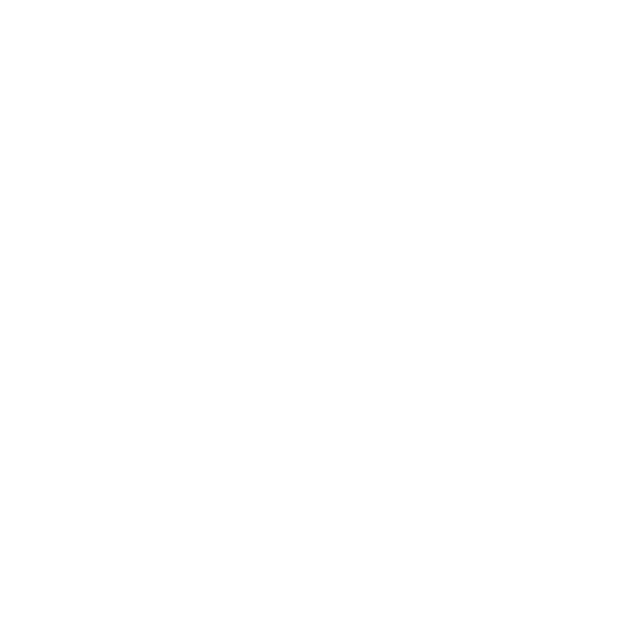
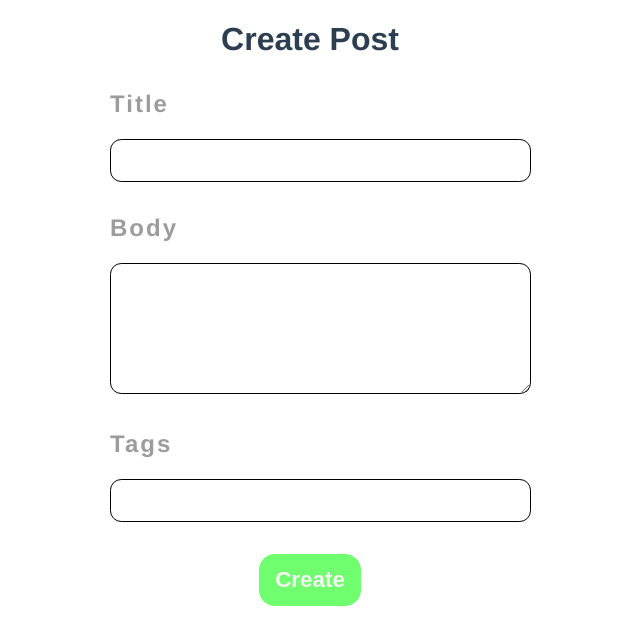
Before and after one commit to Zin-Mg-Nyunt/composition_api, a Vue app: page /create in a window 1280 px wide. Before the commit this address had no page. Shown: the top 644 px of the page, without its empty margins (330-970 px from the left). Built offline with nearby package versions, Linux system fonts and the light colour scheme.

Commit message:
create post frontend

```diff
--- a/src/router/index.js
+++ b/src/router/index.js
@@ -1,6 +1,7 @@
 import { createRouter, createWebHistory } from 'vue-router'
 import HomeView from '../views/HomeView.vue'
 import Detail from '../views/Detail.vue'
+import Create from '../views/Create.vue'
 
 const routes = [
   {
@@ -13,6 +14,11 @@
     name: 'detail',
     component: Detail,
     props: true
+  },
+  {
+    path: '/create',
+    name: 'create',
+    component: Create
   }
 ]
 
--- /dev/null
+++ b/src/views/Create.vue
@@ -0,0 +1,92 @@
+<template>
+  <h1>Create Post</h1>
+  <form>
+    <label>Title</label>
+    <input type="text" required v-model="title">
+
+    <label>Body</label>
+    <textarea rows="5" required v-model="body"></textarea>
+
+    <label>Tags</label>
+    <input type="text" required v-model="tag" @keydown.enter.prevent="handleKyeUp">
+    <div>
+      <div v-for="tag in tags" :key="tag" class="pill">
+        {{tag}}
+      </div>
+    </div>
+
+    <button>Create</button>
+  </form>
+</template>
+
+<script>
+import { ref } from '@vue/reactivity';
+export default {
+    setup(){
+        let title = ref("");
+        let body = ref("");
+        let tag = ref("");
+        let tags = ref([])
+        let handleKyeUp=()=>{
+            if(!tags.value.includes(tag.value)){
+                tags.value.push(tag.value)
+            }
+            tag.value=""
+        }
+
+        return {title,body,tag,handleKyeUp,tags}
+    }
+}
+</script>
+
+<style>
+    form{
+        display: block;
+        max-width: 400px;
+        margin: 2rem auto;
+    }
+    label{
+        display: block;
+        text-align: left;
+        font-size: 1.5rem;
+        margin: 1rem 0;
+        color: #9c9c9c;
+        font-weight: bold;
+        letter-spacing: 2px;
+    }
+    input,textarea{
+        width: 100%;
+        font-size: 1.2rem;
+        padding: .6rem;
+        border: 1px solid black;
+        border-radius: .7rem;
+        margin: .3rem 0 1rem;
+    }
+    div{
+        text-align: left;
+        margin-bottom: 1rem;
+    }
+    .pill{
+        display: inline-block;
+        padding: 1rem;
+        border-radius: 40px;
+        background-color: #b1b1b1;
+        color: #f7f5f5;
+        font-size: 1.2rem;
+        margin: .5rem;
+        margin-left: 0;
+    }
+    button{
+        display: block;
+        margin: 1rem auto 0;
+        padding: .8rem 1rem;
+        border-radius: 1rem;
+        font-size: 1.4rem;
+        background-color: #6fff6f;
+        border: none;
+        color: #f7f5f5;
+        font-weight: bold;
+        cursor: pointer;
+    }
+
+</style>
```
